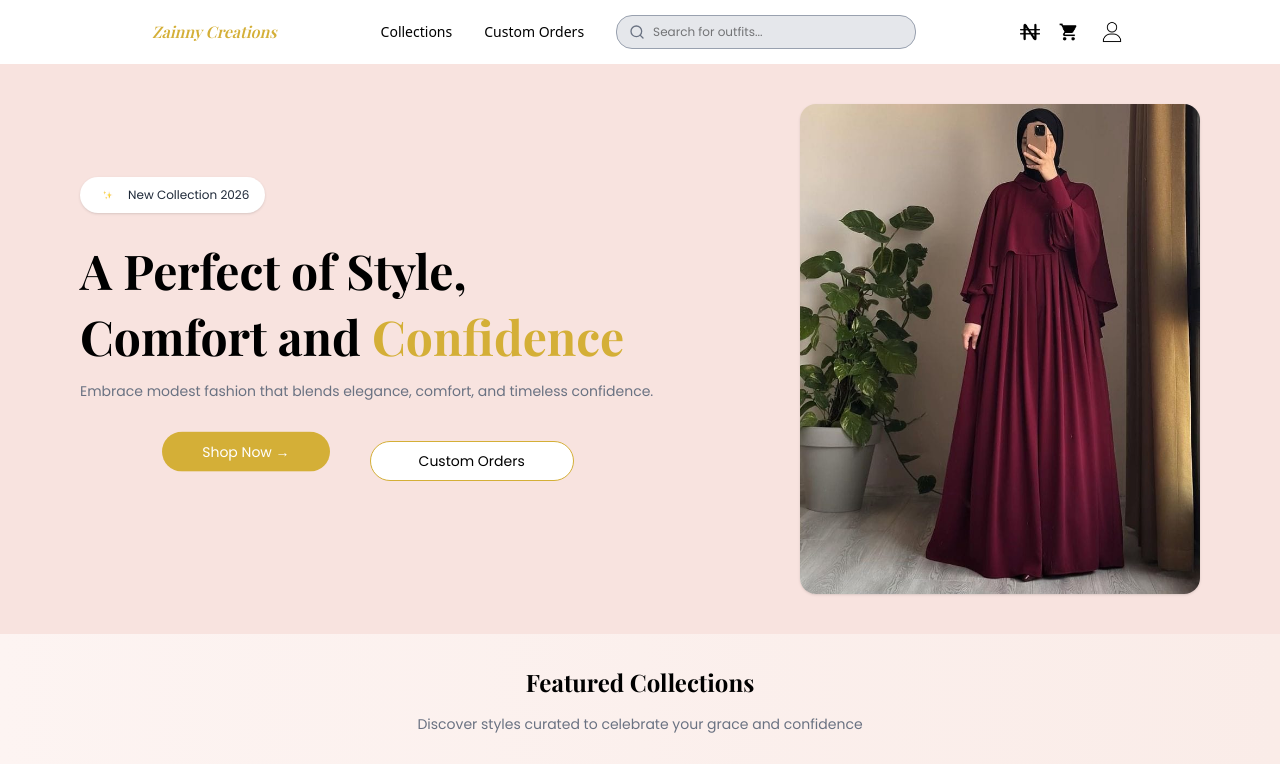
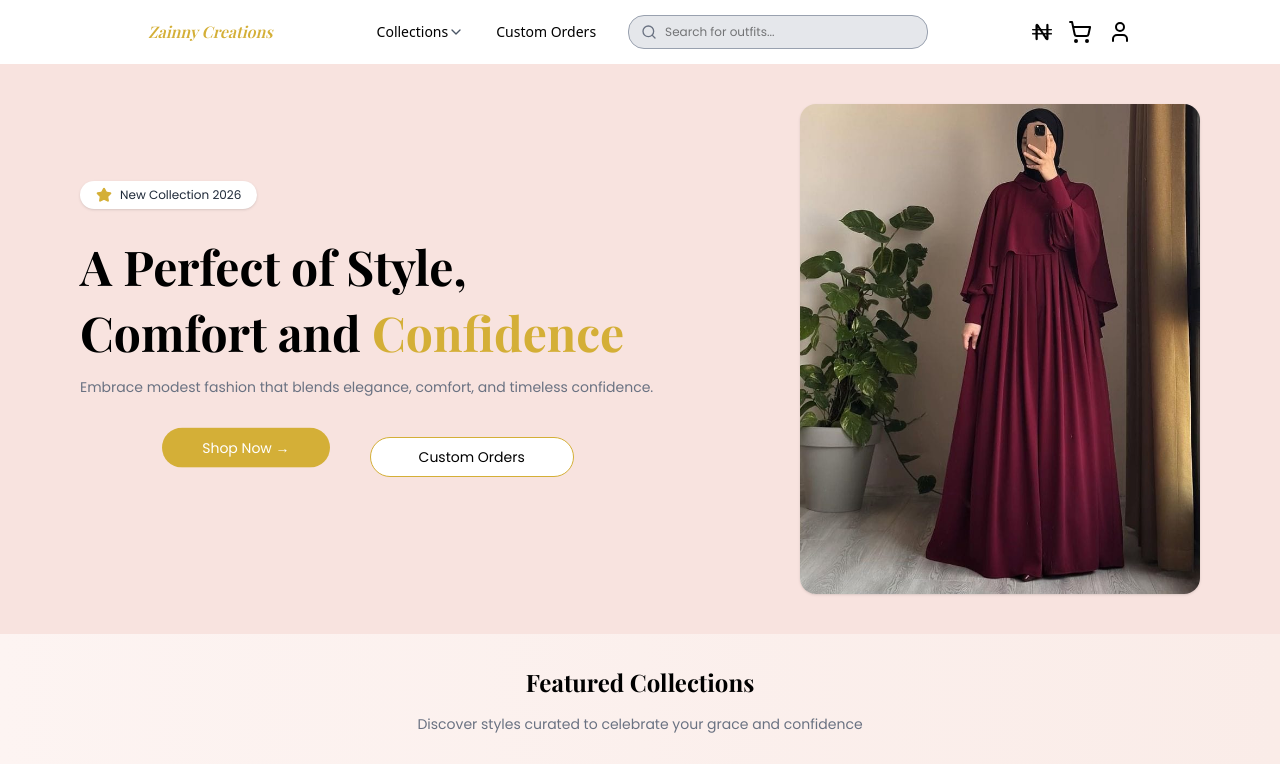
Before and after one commit to zainabometere621/zainny_creations_frontend, a React (Vite) app: page / in a window 1280 px wide. Shown: the top 764 px of the page. Built offline with nearby package versions, Linux system fonts and the light colour scheme.

Commit message:
I changed star icon

```diff
--- a/src/components/HeroSection.jsx
+++ b/src/components/HeroSection.jsx
@@ -1,29 +1,34 @@
-import staricon from "../assets/star.png"
-import dress from "../assets/dress01.jpg"
+import dress from "../assets/dress01.jpg";
+import { Star } from "lucide-react";
 
 export default function HeroSection() {
-  return(
+  return (
     <div className="  py-10 px-20 bg-[#f8e3df]">
       <div className="flex flex-col lg:flex-row md:flex-col items-center justify-center md:flex md:justify-center md:items-center lg:justify-between">
         <div className="max-w-xl space-y-6 ">
           <div class="inline-flex items-center justify-center gap-2 bg-white text-gray-800 rounded-full px-4 py-1.5 shadow-sm">
-                    <img
-                    src={staricon}
-                    alt="star"
-                    className="w-6 h-6  object-contain" />
+            <Star className="fill-[#D4AF37] text-[#D4AF37] h-4 w-4" />
+
             <span class="font-poppins text-xs">New Collection 2026</span>
           </div>
 
           <div>
             <h1 className="font-playfair font-bold text-black text-2xl md:text-5xl lg:text-5xl  leading-snug">
-                        A Perfect of Style, Comfort and {" "}
+              A Perfect of Style, Comfort and{" "}
               <span className="text-[#D4AF37]">Confidence</span>
             </h1>
-                    <p className=" font-poppins text-sm text-gray-500 mt-3">Embrace modest fashion that blends elegance, comfort, and timeless confidence.</p>
+            <p className=" font-poppins text-sm text-gray-500 mt-3">
+              Embrace modest fashion that blends elegance, comfort, and timeless
+              confidence.
+            </p>
           </div>
           <div className="flex gap-10 pt-4 md:flex md:items-center md:justify-center mb-10 md:mb-10">
-                    <button className=" lg:h-10 h-12 lg:px-10 px-12 bg-[#D4AF37] rounded-3xl  text-xs md:text-sm lg:text-sm font-poppins text-white animate-bounce">Shop Now &rarr;</button>
-                    <button className=" lg:h-10 h-12 lg:px-12 px-14 bg-white border border-[#D4AF37] rounded-3xl text-black text-xs md:text-sm lg:text-sm font-poppins">Custom Orders</button>
+            <button className=" lg:h-10 h-12 lg:px-10 px-12 bg-[#D4AF37] rounded-3xl  text-xs md:text-sm lg:text-sm font-poppins text-white animate-bounce">
+              Shop Now &rarr;
+            </button>
+            <button className=" lg:h-10 h-12 lg:px-12 px-14 bg-white border border-[#D4AF37] rounded-3xl text-black text-xs md:text-sm lg:text-sm font-poppins">
+              Custom Orders
+            </button>
           </div>
         </div>
         <div className="">
@@ -35,6 +40,5 @@ export default function HeroSection() {
         </div>
       </div>
     </div>
-
-  )
+  );
 }
--- a/src/components/Navbar.jsx
+++ b/src/components/Navbar.jsx
@@ -1,8 +1,6 @@
-import { Search, ChevronDown, User,ShoppingCart} from "lucide-react";
+import { Search, ChevronDown, User, ShoppingCart } from "lucide-react";
 import { useState } from "react";
 import nairaicon from "../assets/naira-icon.png";
-import carticon from "../assets/cart-icon.png";
-import profileicon from "../assets/profile-icon.png";
 import { NavLink } from "react-router-dom";
 
 export default function Navbar() {
@@ -15,10 +13,12 @@ export default function Navbar() {
       </p>
       {/* middle text */}
       <div className="hidden lg:flex space-x-8 items-center">
-        <NavLink to="/collections" className="text-sm hover:text-[#D4AF37]">
-          Collections
-        </NavLink>
-
+        <p className="flex items-center">
+          <NavLink to="/collections" className="text-sm hover:text-[#D4AF37]">
+            Collections
+          </NavLink>
+          <ChevronDown className="h-4 w-4 text-gray-600"/>
+        </p>
         <NavLink to="/custom-orders" className="text-sm hover:text-[#D4AF37]">
           Custom Orders
         </NavLink>
@@ -34,7 +34,7 @@ export default function Navbar() {
         </div>
       </div>
       {/* end of middle section */}
-      <div className="flex gap-2 items-center">
+      <div className="flex gap-4 items-center">
         <div className="flex items-center">
           <img
             src={nairaicon}
@@ -42,20 +42,10 @@ export default function Navbar() {
             className="h-5 w-5 hover:opacity-6-0 "
           />
         </div>
-        <div>
-          <img
-            src={carticon}
-            alt="Cart icon"
-            className="h-10 w-10 hover:opacity-60 "
-          />
-        </div>
-        <div>
-          <img
-            src={profileicon}
-            alt="Profile icon"
-            className="h-8 w-8 hover:opacity-60 transition duration-200"
-          />
-        </div>
+
+        <ShoppingCart className="h-6 w-6 " />
+
+        <User className="h-6 w-6 " />
       </div>
 
       {/* end of midlle section */}
```
Lines whose indentation alone changed are shown as unchanged.
